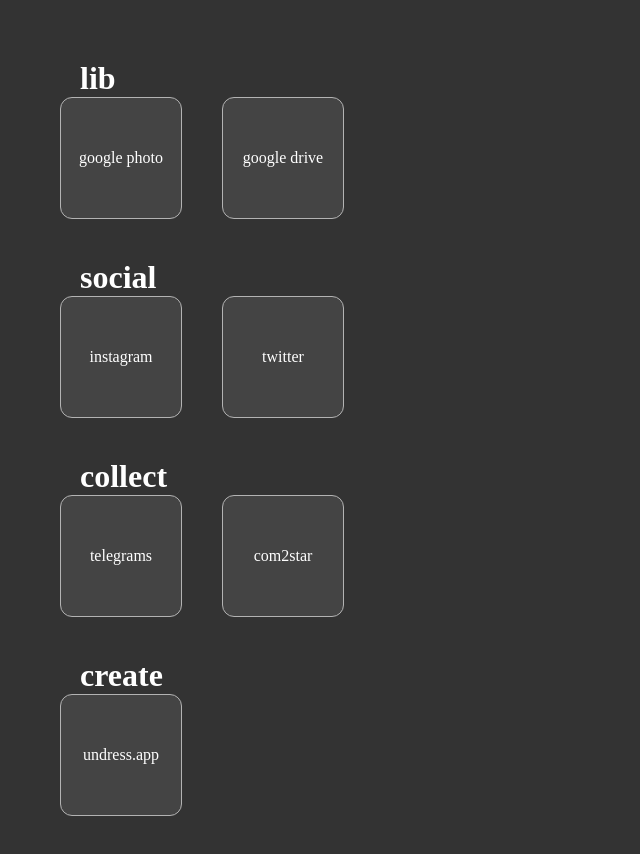
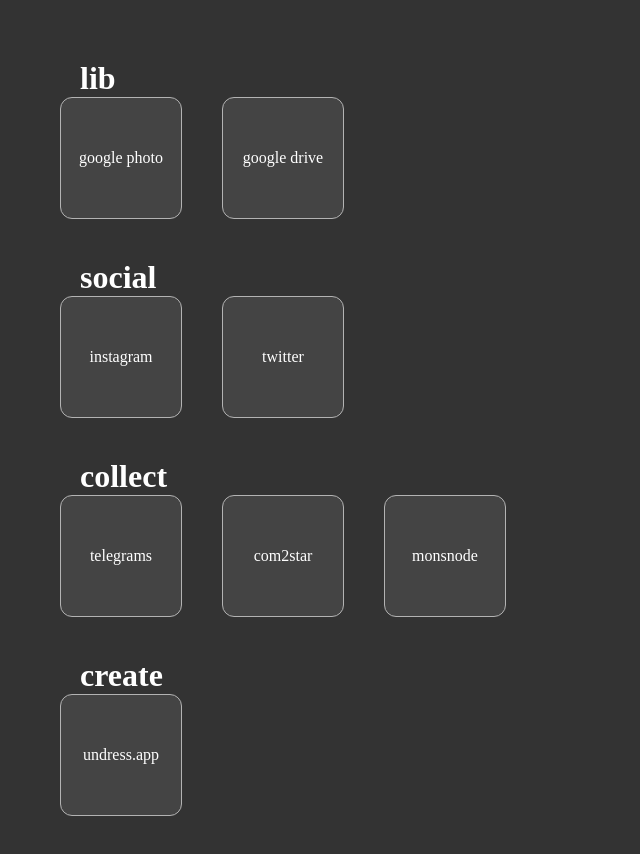
Before and after one commit to ddf65581/ddf65581.github.io, a plain HTML site: page index.html in a window 1280 px wide. Shown: the whole page, without its empty margins (0-640 px from the left). Drawn offline with Linux system fonts and the light colour scheme.

Commit message:
Update index.html

```diff
--- a/index.html
+++ b/index.html
@@ -59,6 +59,7 @@
     <nav>
       <a href="https://docs.google.com/document/d/14vTUzveI8OBtTFNpW9Gjap1r42ObUO6ZQuuX3YoqM4w/edit?usp=sharing" target="_blank">telegrams</a>
       <a href="https://fan-topia.com" target="_blank">com2star</a>
+      <a href="https://monsnode.com" target="_blank">monsnode</a>
     </nav>
 
     <h1>create</h1>
```
